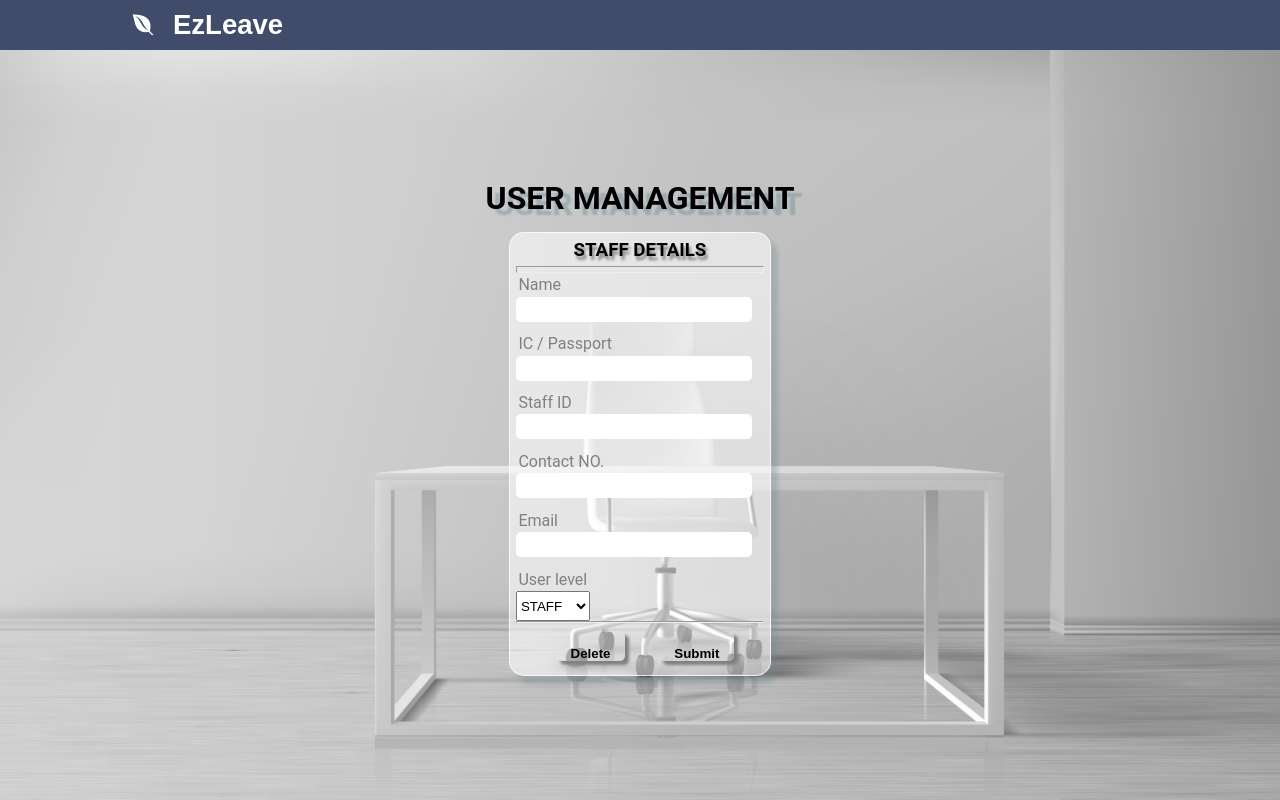
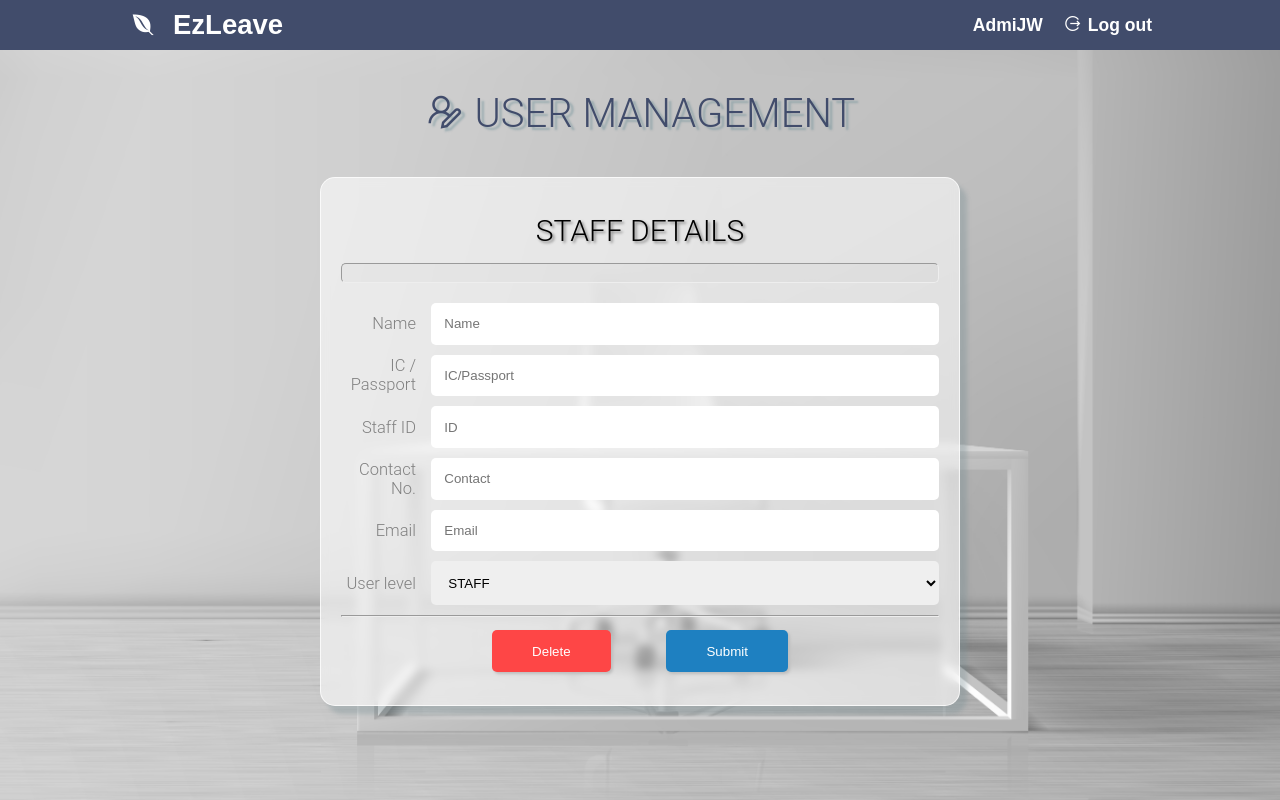
Before and after one commit to Ethanlyt/ezLeave, a PHP site: page /adminform.html in a window 1280 px wide. Run offline with PHP 8.4, Linux system fonts and the light colour scheme.

Commit message:
Completed checking Admin Form

```diff
--- a/adminform.html
+++ b/adminform.html
@@ -1,66 +1,94 @@
 <!DOCTYPE html>
-<html>
+<html lang="en">
 <head>
     <title>Staff details</title>
-    <link rel="stylesheet" href="css/adminform.css">
-    <link rel="stylesheet" href="css/jumbotron.css">
+
+    <meta charset="UTF-8">
+    <meta http-equiv="X-UA-Compatible" content="IE=edge">
+    <meta name="viewport" content="width=device-width, initial-scale=1.0">
+
     <link rel="stylesheet" href="css/general.css">
     <link rel="stylesheet" href="css/nav.css">
+    <link rel="stylesheet" href="css/jumbotron.css">
+    <link rel="stylesheet" href="css/adminform.css">
 
     <link rel="stylesheet" href="https://maxst.icons8.com/vue-static/landings/line-awesome/line-awesome/1.3.0/css/line-awesome.min.css">
 
 </head>
+
+
+
 <body>
+
     <nav class="nav padded-container">
         <a href="/" class="nav-brand">
             <i class="nav-brand-img lab la-envira"></i>
             <span class="nav-brand-title">EzLeave</span>
         </a>
+        <ul class="nav-menu">
+            <li class="nav-item">
+                AdmiJW
+            </li>
+            <li class="nav-item">
+                <a href="#"><i class="las la-sign-out-alt"></i>Log out</a>
+            </li>
+        </ul>
     </nav>
 
-<div class="jumbotron">
-    <div class="jumbotron_content">
-        <h1 class="page-title">USER MANAGEMENT</h1>
+
+    <main>
+        <h1 class="page-title"><i class="las la-user-edit"></i> USER MANAGEMENT</h1>
 
         <div class="staff-details">
             <form name="detail form" method="post" action="">
                 <h3 class="form_title">STAFF DETAILS</h3>
+
                 <hr class="line">
 
-                <div class="content-type">Name</div>
-                <input type="text" id="name" name="name" class="input_field">
+                <div class="form-group">
+                    <label for="name" class="content-type">Name</label>
+                    <input type="text" id="name" name="name" class="input_field" placeholder="Name">
+                </div>
 
-                <div class="content-type">IC / Passport</div>
-                <input type="text" id="ic" name="ic" class="input_field">
+                <div class="form-group">
+                    <label for="ic" class="content-type">IC / Passport</label>
+                    <input type="text" id="ic" name="ic" class="input_field" placeholder="IC/Passport">
+                </div>
 
-                <div class="content-type">Staff ID</div>
-                <input type="text" id="staffid" name="staffid" class="input_field">
+                <div class="form-group">
+                    <label for="staffid" class="content-type">Staff ID</label>
+                    <input type="text" id="staffid" name="staffid" class="input_field" placeholder="ID">
+                </div>
 
-                <div class="content-type">Contact NO.</div>
-                <input type="text" id="contact" name="contact" class="input_field">
+                <div class="form-group">
+                    <label for="contact" class="content-type">Contact No.</label>
+                    <input type="text" id="contact" name="contact" class="input_field" placeholder="Contact">
+                </div>
 
-                <div class="content-type">Email</div>
-                <input type="text" id="email" name="email" class="input_field">
+                <div class="form-group">
+                    <label for="email" class="content-type">Email</label>
+                    <input type="text" id="email" name="email" class="input_field" placeholder="Email">
+                </div>
 
-                <div class="content-type">User level</div>
-                <select name="user level">
-                    <option value="staff" checked> STAFF</option>
-                    <option value="manager"> MANAGER</option>
-                </select>
+                <div class="form-group">
+                    <label for="user_level" class="content-type">User level</label>
+                    <select id="user_level" name="user_level">
+                        <option value="staff" checked> STAFF</option>
+                        <option value="manager"> MANAGER</option>
+                    </select>
+                </div>
 
 
 
-                <hr c>
+                <hr>
                 <div class="edit_type">
-
-                    <input type="submit" name="delete" value="Delete" onclick="return confirm('Are you sure to delete this user?')" class="button button_submit">
+                    <input type="submit" name="delete" value="Delete" onclick="return confirm('Are you sure to delete this user?')" class="button button_delete">
                     <input type="submit" value="Submit" class="button button_submit" >
                 </div>
 
 
             </form>
         </div>
-    </div>
-</div>
+    </main>
 </body>
 </html>
--- a/css/adminform.css
+++ b/css/adminform.css
@@ -1,75 +1,106 @@
-.jumbotron{
+body {
     background-image: url("/image/managerhome.jpg");
-
+    background-position: center;
+    background-attachment: fixed;
+    background-size: cover;
 }
 
-.page-title{
-    margin-top: 30px;
-    text-shadow: 8px 6px 2px rgba(90, 131, 142, 0.388);
-    font-size: xx-large;
+
+.page-title {
+    margin: 1em 0;
+    text-align: center;
+    text-shadow: 4px 3px 2px rgba(90, 131, 142, 0.388);
+    font-size: 4rem;
+    font-weight: 300;
+    color: var(--blue4);
 }
 
-.form_title{
-    text-align: center;
-    text-shadow: 2px 4px 3px gray;
-    padding-bottom: 2%;
+
+
+.staff-details{
+    width: max(400px, 50%);
+    margin: 1rem auto;
+    padding: 2rem;
+
+    background-color: #ffffff92;
+    box-shadow: 7px 8px 4px rgba(115, 139, 145, 0.333);
+    border: 1px solid rgba(255, 255, 255, 0.758);
+    backdrop-filter: blur( 4px );
+    border-radius: 15px;
 }
 
-.staff-details{
-    width: 85%;
-    margin: auto;
-    background-color: #ffffff92;
-    box-shadow: 7px 8px 4px rgba(115, 139, 145, 0.333);
-    border:1px solid rgba(255, 255, 255, 0.758);
-    border-radius:15px;
-    padding: 2%;
-    margin-top: 15px;
-    margin-bottom: 25px;
-    font-size: medium;
-}
-.line{
-    padding-bottom: 2%;
+
+
+
+.form_title {
+    text-align: center;
+    text-shadow: 2px 2px 3px gray;
+    font-size: 3rem;
+    font-weight: 300;
+    margin: .5em 0;
 }
 
-.content-type{
- color:gray;
- padding: 1%;
+.line {
+    height: 20px;
+    border-radius: 5px;
+    background-color: rgba(0,0,0,.02);
+
+    margin-bottom: 2em;
 }
 
-select{
-    width: 30%;
-    height: 30px;
+
+.form-group {
+    display: flex;
+    align-items: center;
+    gap: 15px;
+    margin: 1em 0;
 }
 
-.edit_type{
+
+.content-type {
+    font-size: 1.65rem;
+    font-weight: 300;
+    color:gray;
+    width: 75px;
+    text-align: right;
+}
+
+.edit_type {
     text-align: center;
 }
-.button_submit{
-    font-weight: bold;
-    width:max-content;
-    padding: 6%;
-    height: 30px;
+
+.input_field, select {
+    flex: 1;
+    padding: 1em 1em;
     border-style: none;
     border-radius: 5px;
-    box-shadow: 4px 4px 3px gray;
-    margin: 8px 10px 8px 20px;
 }
 
-.button_submit:hover{
-    background-color: rgb(103, 138, 174);
+
+
+.button {
+    padding: 1em 3em;
+    margin: 1em 2em;
+    border-radius: 5px;
+    box-shadow: 2px 2px 3px rgb(190, 190, 190);
+    transition: all .3s ease;
 }
 
-.button_submit:active{
-    background-color: rgb(59, 89, 121);
-    color:white;
+.button_submit {
+    color: white;
+    background-color: var(--blue3);
 }
 
-.input_field{
-    padding: 1.5%;
-    width: 95%;
-    position:relative;
-    border-style: none;
-    border-radius: 5px;
-    height: 25px;
-    margin-bottom: 10px;
+.button_submit:is(:hover, :focus) {
+    background-color: rgb(98, 163, 234);
 }
+
+
+.button_delete {
+    color: white;
+    background-color: rgb(254, 70, 70);
+}
+
+.button_delete:is(:hover, :focus) {
+    background-color: rgb(255, 134, 134);
+}
```
